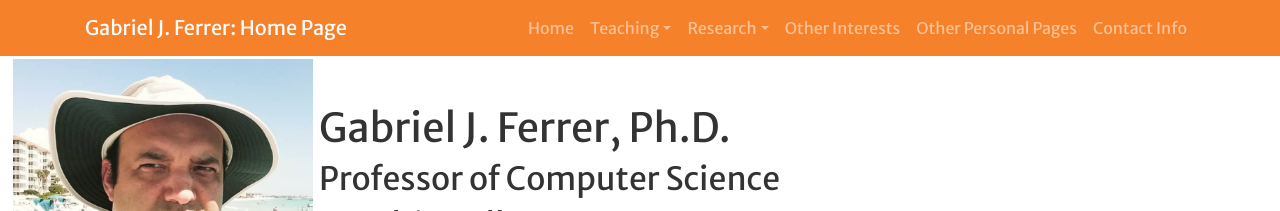
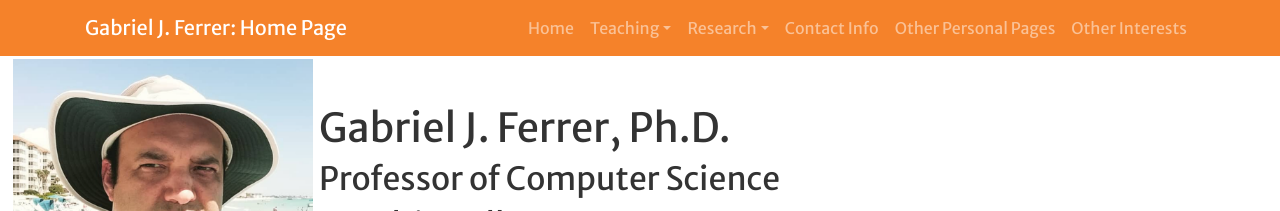
Before and after one commit to gjf2a/gjf2a.github.io, a Jekyll site: the page built from index.md, in a window 1280 px wide. Shown: the top 211 px of the page. Built offline with Jekyll 4.4.1, drawn with Linux system fonts in a browser that asks for light colours; a script that is not in the unit is left out.

Commit message:
Rearranged headers.

```diff
--- a/_config.yml
+++ b/_config.yml
@@ -40,12 +40,13 @@ navigation:
       url: 'research.html'
     - page: Publications
       url: 'publications.html'
+  - page: Contact Info
+    url: 'contact.html'
+  - page: Other Personal Pages
+    url: 'other_pages.html'
   - page: Other Interests
     url: 'other_interests.html'
-  - page: Other Personal Pages
-    url: 'other_pages.html'
-  - page: Contact Info
-    url: 'contact.html'
+
 
 # Build settings
 markdown: kramdown
```
